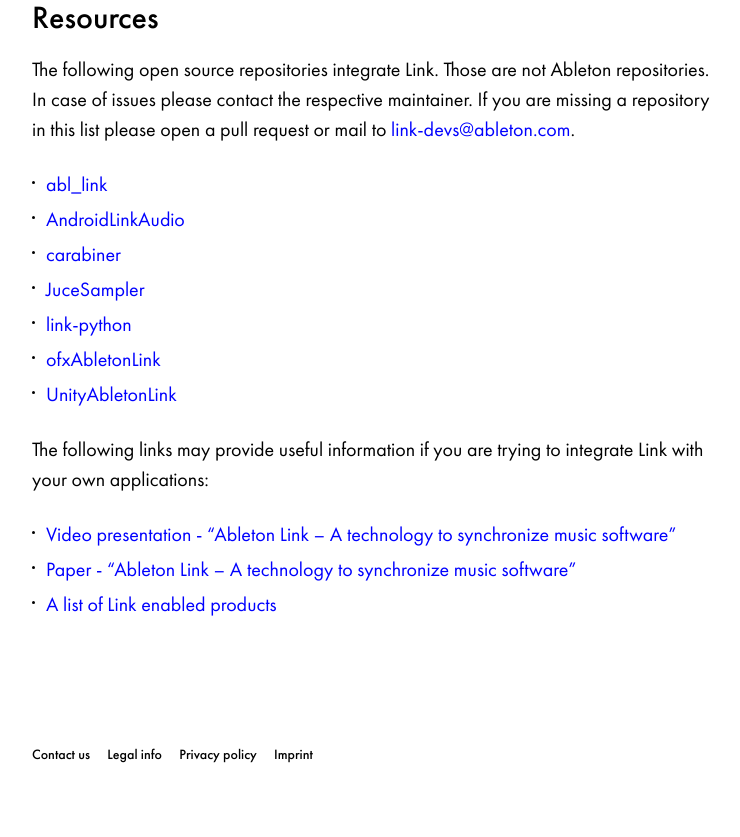
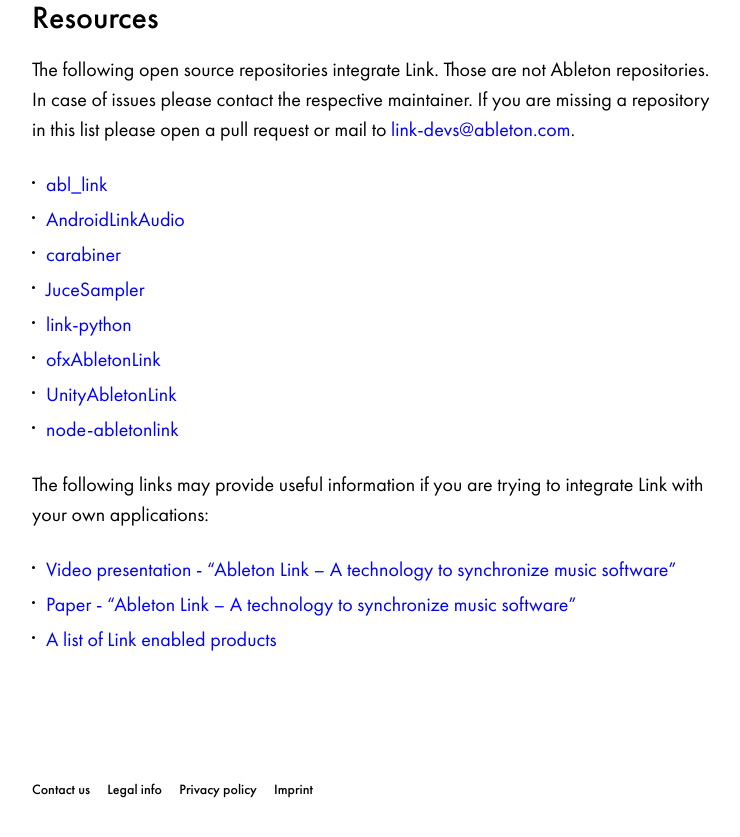
Before and after one commit to Ableton/ableton.github.io, a Jekyll site: the page built from link/index.md, in a window 1280 px wide and 900 px high, scrolled down 5920 px. Shown: the top 837 px of the window, without its empty margins (268-1008 px from the left). Built offline with Jekyll 4.4.1, drawn with Linux system fonts in a browser that asks for light colours.

Commit message:
add node-abletonlink

```diff
--- a/link/index.md
+++ b/link/index.md
@@ -211,6 +211,7 @@ If you are missing a repository in this list please open a pull request or mail
 - [link-python](https://github.com/gonzaloflirt/link-python)
 - [ofxAbletonLink](https://github.com/comoc/ofxAbletonLink)
 - [UnityAbletonLink](https://github.com/comoc/UnityAbletonLink)
+- [node-abletonlink](https://github.com/2bbb/node-abletonlink)
 
 The following links may provide useful information if you are trying to integrate Link
 with your own applications:
```
